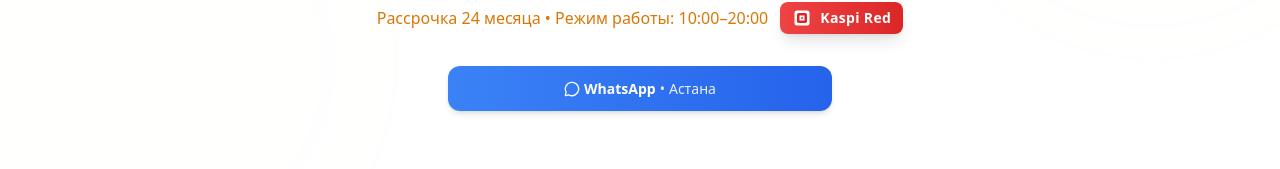
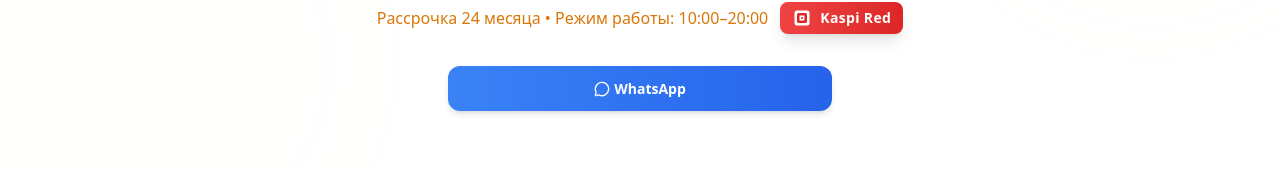
Before and after one commit to Ali-Fayzullaev/autocovers, a Next.js app: page / in a window 1280 px wide. Shown: the part 369-538 px from the top of the page. Built offline with nearby package versions, Linux system fonts and the light colour scheme.

Commit message:
changed button whatsapp

```diff
--- a/components/Hero.tsx
+++ b/components/Hero.tsx
@@ -123,9 +123,9 @@ export default function Hero() {
             style={{ touchAction: 'manipulation', WebkitTapHighlightColor: 'transparent' }}
           >
             <MessageCircle className="h-3 w-3 sm:h-4 sm:w-4" />
+
             <span className="font-semibold">WhatsApp</span>
-            <span className="opacity-90">•</span>
-            <span className="opacity-90">{cityName}</span>
+
           </a>
         </motion.div>
 
--- a/components/KaspiRedLogo.tsx
+++ b/components/KaspiRedLogo.tsx
@@ -35,4 +35,5 @@ export const KaspiRedLogo: React.FC<KaspiRedLogoProps> = ({
   );
 };
 
+
 export default KaspiRedLogo;
```
